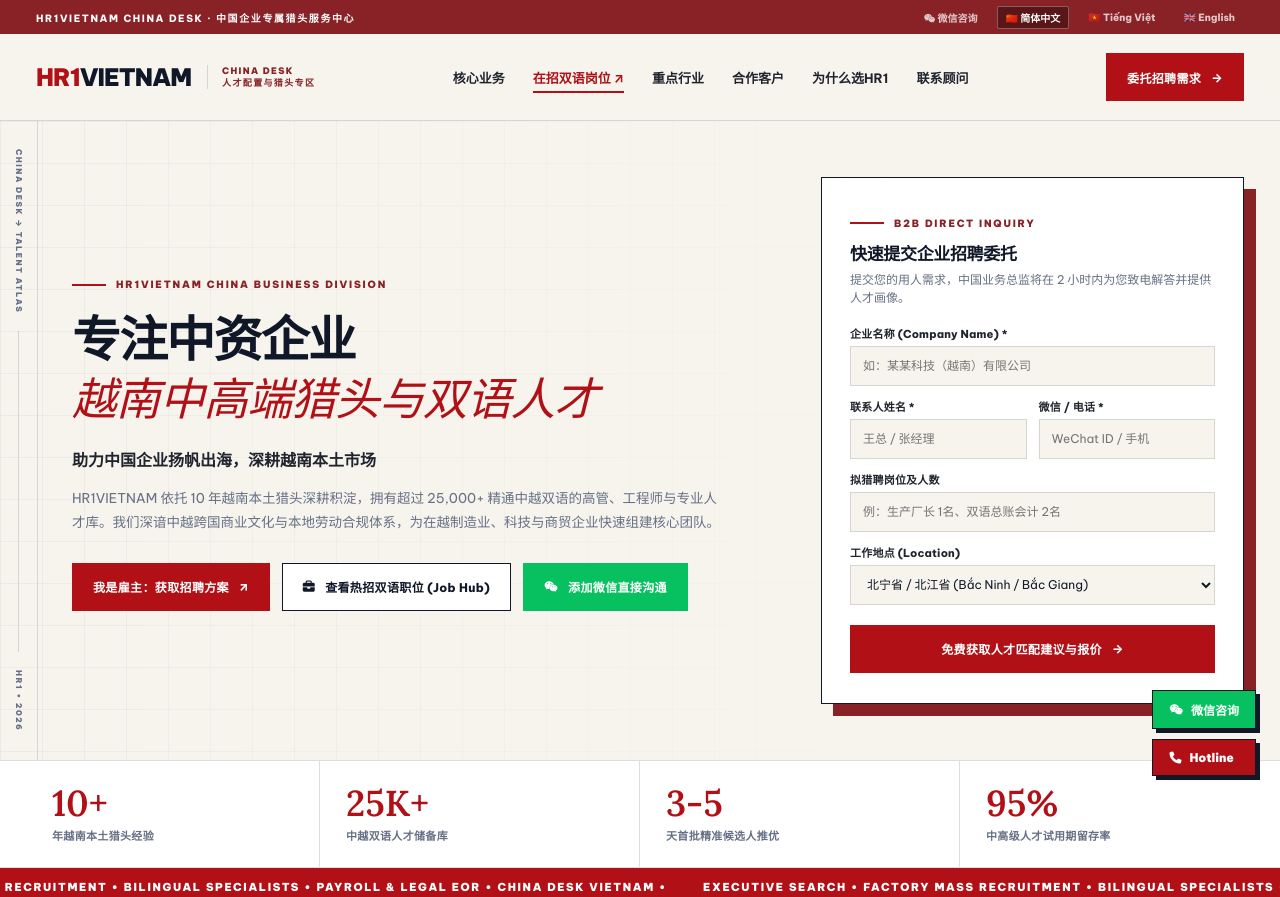
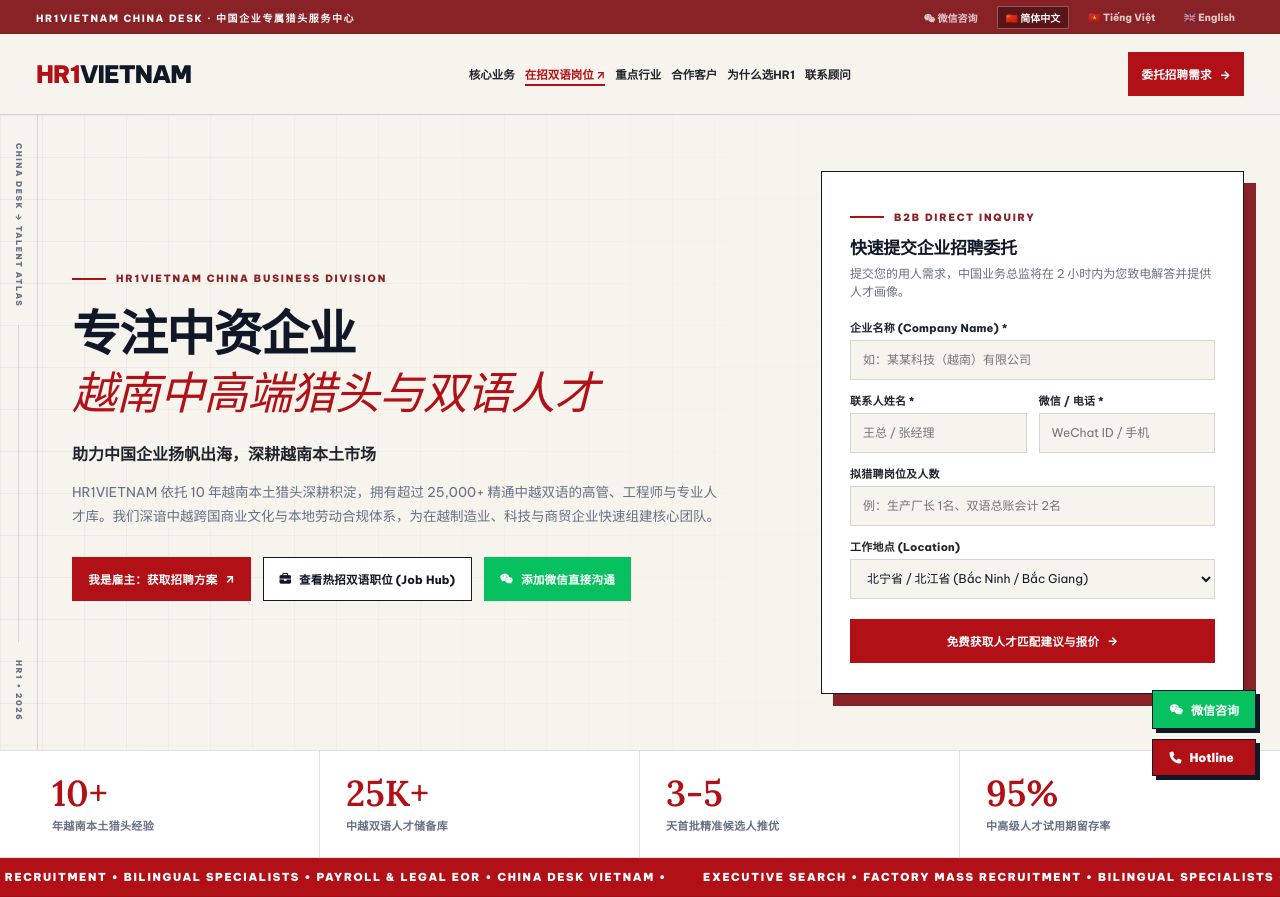
Before and after one commit to lamduc1123/hr1-chinese-desk, a plain HTML site: page index.html in a window 1280 px wide. Shown: the top 897 px of the page. Drawn offline with Linux system fonts and the light colour scheme.

Commit message:
fix: resolve header cta button cropping in vietnamese and update client partner fallback links to www.hr1vietnam.com

```diff
--- a/index.html
+++ b/index.html
@@ -130,16 +130,17 @@
       backdrop-filter: blur(18px) saturate(1.15);
     }
     .header-inner {
-      display: grid;
-      min-height: 86px;
-      grid-template-columns: auto 1fr auto;
+      display: flex;
+      justify-content: space-between;
       align-items: center;
-      gap: 36px;
+      gap: clamp(12px, 1.8vw, 32px);
+      min-height: 80px;
     }
     .brand {
       display: flex;
       align-items: center;
-      gap: 16px;
+      gap: 14px;
+      flex-shrink: 0;
     }
     .brand-logo-text {
       font-size: 24px;
@@ -152,27 +153,30 @@
       color: var(--ink);
     }
     .brand-badge {
-      padding-left: 14px;
+      padding-left: 12px;
       border-left: 1px solid var(--line);
-      font-size: 9px;
+      font-size: 8.5px;
       font-weight: 900;
-      letter-spacing: .15em;
+      letter-spacing: .08em;
       text-transform: uppercase;
       color: var(--deep-red);
       line-height: 1.3;
-      white-space: nowrap;
+      max-width: 220px;
+      white-space: normal;
     }
 
     .main-nav {
       display: flex;
       align-items: center;
-      gap: 28px;
+      gap: clamp(8px, 1.3vw, 22px);
       justify-content: center;
+      flex-shrink: 1;
+      min-width: 0;
     }
     .main-nav a {
       position: relative;
-      padding-block: 10px;
-      font-size: 13px;
+      padding-block: 8px;
+      font-size: clamp(11.5px, 0.85vw, 13px);
       font-weight: 700;
       color: var(--graphite);
       white-space: nowrap;
@@ -200,18 +204,19 @@
     /* Signature Brutalist Buttons */
     .button, .header-cta {
       display: inline-flex;
-      min-height: 48px;
+      min-height: 44px;
       align-items: center;
       justify-content: center;
-      gap: 10px;
-      padding: 0 20px;
+      gap: 8px;
+      padding: 0 clamp(14px, 1.2vw, 20px);
       border: 1px solid var(--ink);
       background: transparent;
-      font-size: 12px;
+      font-size: clamp(11.5px, 0.85vw, 12.5px);
       font-weight: 800;
-      letter-spacing: .03em;
+      letter-spacing: .02em;
       white-space: nowrap;
       cursor: pointer;
+      flex-shrink: 0;
       transition: transform .35s var(--ease), box-shadow .35s var(--ease), background .25s;
     }
     .button.primary, .header-cta {
@@ -1210,6 +1215,26 @@
       background: var(--paper-2);
     }
 
+    /* Intermediate Desktops & Laptops (<= 1280px) */
+    @media (max-width: 1280px) {
+      .header-inner {
+        gap: 14px;
+      }
+      .brand-badge {
+        display: none;
+      }
+      .main-nav {
+        gap: 10px;
+      }
+      .main-nav a {
+        font-size: 11.5px;
+      }
+      .header-cta {
+        padding: 0 12px;
+        font-size: 11.5px;
+      }
+    }
+
     /* Tablet & Small Desktop (<= 1024px) */
     @media (max-width: 1024px) {
       .hero-grid, .section-head, .contact-layout { grid-template-columns: 1fr; gap: 36px; }
@@ -1221,6 +1246,19 @@
       .hero-grid { padding-left: 0; }
       .metric-strip { grid-template-columns: repeat(2, 1fr); }
       .metric:first-child { padding-left: 26px; }
+
+      .header-inner {
+        min-height: 64px;
+        display: flex;
+        justify-content: space-between;
+        align-items: center;
+        gap: 12px;
+      }
+      .brand-logo-text { font-size: 20px; }
+      .brand-badge { display: none; }
+      .main-nav { display: none; }
+      .desktop-only-cta { display: none; }
+      .mobile-toggle-btn { display: flex; }
     }
 
     /* Tablet / Mobile Header Breakpoint (<= 768px) */
@@ -1241,18 +1279,6 @@
         justify-content: center;
         gap: 4px;
       }
-      .header-inner {
-        min-height: 64px;
-        display: flex;
-        justify-content: space-between;
-        align-items: center;
-        gap: 12px;
-      }
-      .brand-logo-text { font-size: 20px; }
-      .brand-badge { display: none; }
-      .main-nav { display: none; }
-      .desktop-only-cta { display: none; }
-      .mobile-toggle-btn { display: flex; }
     }
 
     /* Mobile Phones (<= 640px) */
@@ -2330,7 +2356,7 @@
         navClients: "Khách Hàng Đối Tác",
         navWhy: "Vì Sao Chọn HR1",
         navContact: "Liên Hệ Chuyên Gia",
-        headerCta: "Gửi Yêu Cầu Tuyển Dụng",
+        headerCta: "Gửi Yêu Cầu",
         heroMicro: "HR1Vietnam China Business Division",
         heroH1Top: "Đồng Hành Cùng Doanh Nghiệp FDI",
         heroH1Bot: "Headhunter Cấp Cao & Nhân Tài Song Ngữ Trung - Việt",
@@ -2686,8 +2712,8 @@
           en: "🇨🇳 CHINA"
         },
         logo: "assets/logos/haid.png",
-        url: "https://en.haid.com.cn/",
-        hasWebsite: true
+        url: "https://www.hr1vietnam.com",
+        hasWebsite: false
       },
       {
         id: "mycall",
@@ -2708,8 +2734,8 @@
           en: "🇨🇳 CHINA"
         },
         logo: "assets/logos/mycall.svg",
-        url: "https://www.mycall.top/pages/user/register",
-        hasWebsite: true
+        url: "https://www.hr1vietnam.com",
+        hasWebsite: false
       },
       {
         id: "okia",
@@ -2840,7 +2866,7 @@
           en: "🇨🇳 CHINA"
         },
         logo: "assets/logos/topsec.svg",
-        url: "#hero",
+        url: "https://www.hr1vietnam.com",
         hasWebsite: false
       },
       {
@@ -2862,7 +2888,7 @@
           en: "🇨🇳 CHINA"
         },
         logo: "assets/logos/best.svg",
-        url: "#hero",
+        url: "https://www.hr1vietnam.com",
         hasWebsite: false
       }
     ];
@@ -2883,7 +2909,7 @@
         const displayTitle = (item.fullName && (item.fullName[lang] || item.fullName['vi'])) || displayName;
 
         return `
-          <a class="client-card" href="${item.url}" ${item.hasWebsite ? 'target="_blank" rel="noopener"' : ''} title="${displayTitle}">
+          <a class="client-card" href="${item.url}" target="_blank" rel="noopener" title="${displayTitle}">
             <div class="client-logo-wrapper">
               <img src="${item.logo}" alt="${displayName}" loading="lazy" />
             </div>
```
